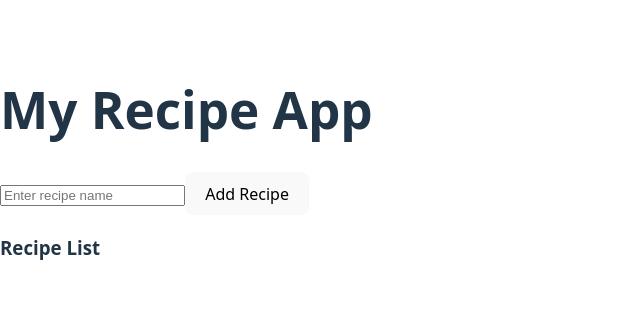
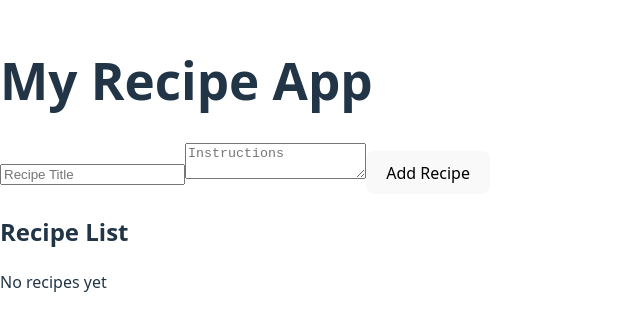
Before and after one commit to KosisoObiekwe/alx-fe-reactjs, a React (Vite) app in the folder recipe-sharing-app/: page / in a window 1280 px wide. Shown: the part 236-566 px from the top of the page, without its empty margins (0-640 px from the left). Built offline with nearby package versions, Linux system fonts and the light colour scheme.

Commit message:
Final fix: added setTitle, textarea, and recipe list

```diff
--- a/recipe-sharing-app/src/App.jsx
+++ b/recipe-sharing-app/src/App.jsx
@@ -5,7 +5,7 @@ import RecipeList from './components/RecipeList';
 
 function App() {
   return (
-    <div className="App">
+    <div>
       <h1>My Recipe App</h1>
       <AddRecipeForm />
       <RecipeList />
--- a/recipe-sharing-app/src/components/AddRecipeForm.jsx
+++ b/recipe-sharing-app/src/components/AddRecipeForm.jsx
@@ -1,26 +1,32 @@
 // src/components/AddRecipeForm.jsx
 import React, { useState } from 'react';
-import useRecipeStore from './recipeStore';
+import { useRecipeStore } from './recipeStore';
 
 function AddRecipeForm() {
-    const [recipe, setRecipe] = useState('');
+    const [title, setTitle] = useState('');
+    const [instructions, setInstructions] = useState('');
     const addRecipe = useRecipeStore((state) => state.addRecipe);
 
     const handleSubmit = (e) => {
         e.preventDefault();
-        if (recipe.trim()) {
-            addRecipe(recipe);
-            setRecipe('');
-        }
+        if (!title || !instructions) return;
+        addRecipe({ title, instructions });
+        setTitle('');
+        setInstructions('');
     };
 
     return (
         <form onSubmit={handleSubmit}>
             <input
                 type="text"
-                value={recipe}
-                onChange={(e) => setRecipe(e.target.value)}
-                placeholder="Enter recipe name"
+                placeholder="Recipe Title"
+                value={title}
+                onChange={(e) => setTitle(e.target.value)}
+            />
+            <textarea
+                placeholder="Instructions"
+                value={instructions}
+                onChange={(e) => setInstructions(e.target.value)}
             />
             <button type="submit">Add Recipe</button>
         </form>
--- a/recipe-sharing-app/src/components/RecipeList.jsx
+++ b/recipe-sharing-app/src/components/RecipeList.jsx
@@ -1,18 +1,25 @@
 // src/components/RecipeList.jsx
 import React from 'react';
-import useRecipeStore from './recipeStore';
+import { useRecipeStore } from './recipeStore';
 
 function RecipeList() {
     const recipes = useRecipeStore((state) => state.recipes);
 
     return (
         <div>
-            <h3>Recipe List</h3>
-            <ul>
-                {recipes.map((r, index) => (
-                    <li key={index}>{r}</li>
-                ))}
-            </ul>
+            <h2>Recipe List</h2>
+            {recipes.length === 0 ? (
+                <p>No recipes yet</p>
+            ) : (
+                <ul>
+                    {recipes.map((recipe, index) => (
+                        <li key={index}>
+                            <h3>{recipe.title}</h3>
+                            <p>{recipe.instructions}</p>
+                        </li>
+                    ))}
+                </ul>
+            )}
         </div>
     );
 }
--- a/recipe-sharing-app/src/components/recipeStore.js
+++ b/recipe-sharing-app/src/components/recipeStore.js
@@ -1,11 +1,9 @@
 // src/components/recipeStore.js
 import { create } from 'zustand';
 
-const useRecipeStore = create((set) => ({
+export const useRecipeStore = create((set) => ({
     recipes: [],
-    setRecipes: (newRecipes) => set({ recipes: newRecipes }),
     addRecipe: (recipe) =>
         set((state) => ({ recipes: [...state.recipes, recipe] })),
+    setRecipes: (recipes) => set({ recipes }),
 }));
-
-export default useRecipeStore;
```
